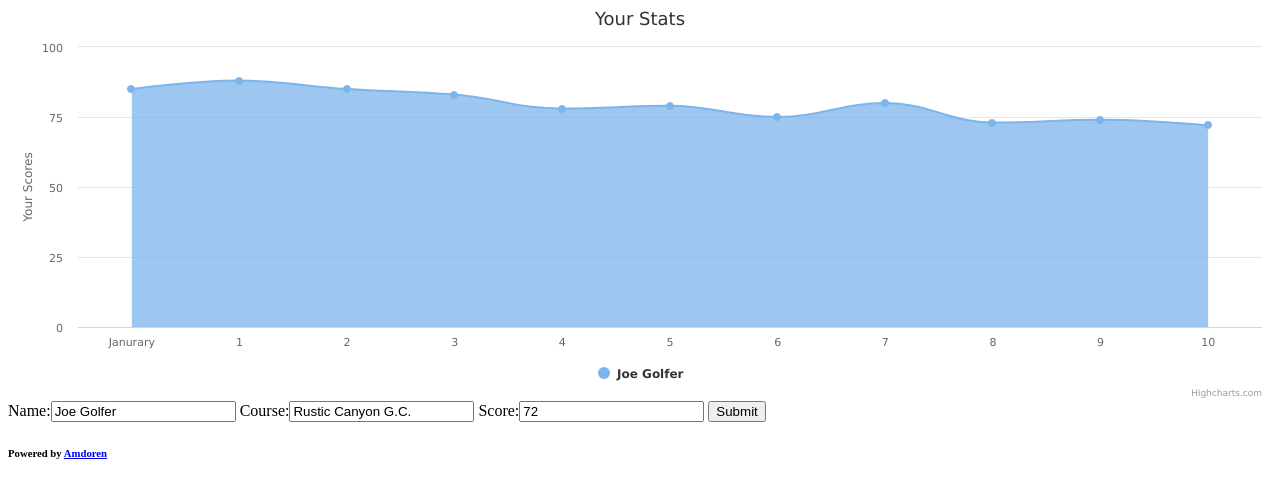
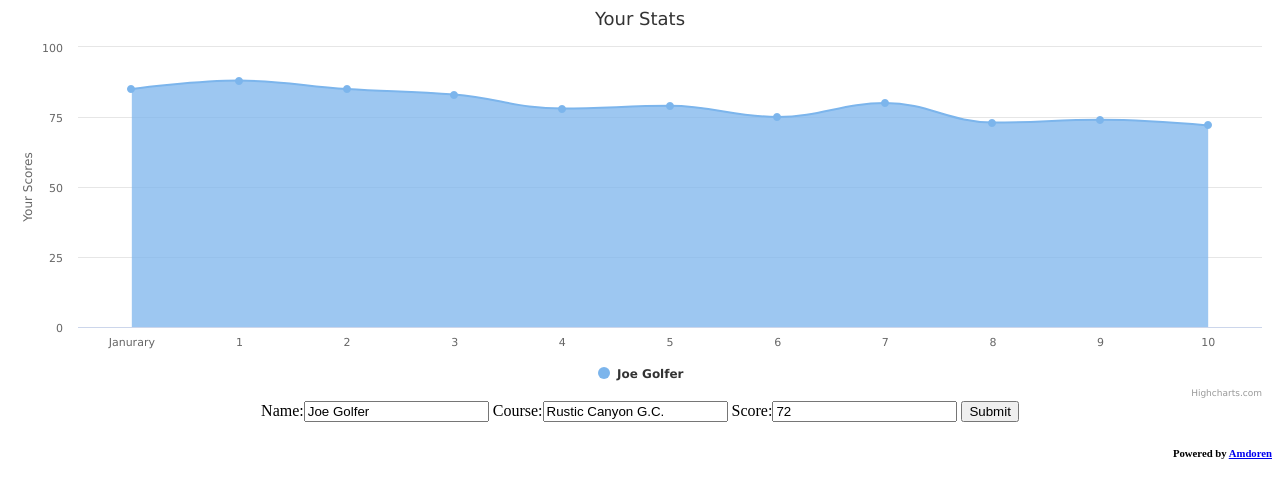
Before and after one commit to TheFern16/golfCompanion, a plain HTML site: page client/index.html in a window 1280 px wide. Shown: the part 79-576 px from the top of the page. Drawn offline with nearby package versions, Linux system fonts and the light colour scheme; some packages are replaced by stand-ins of ours; no server answers.

Commit message:
fixed formatting isses in html and aligned page

```diff
--- a/client/index.html
+++ b/client/index.html
@@ -15,5 +15,9 @@
     <script src="./rounds/golfer.js"></script>
     <script src="./services/services.js"></script>
   </body>
-  <footer><h6>Powered by <a href="https://www.amdoren.com">Amdoren</a><h6></footer>
+  <footer>
+    <div align="right">
+      <h6>Powered by <a href="https://www.amdoren.com">Amdoren</a></h6>
+    </div>
+  </footer>
 </html>
--- a/client/rounds/golfer.html
+++ b/client/rounds/golfer.html
@@ -22,6 +22,7 @@
     });
 })</script>
 
+<center>
   <div class="golfer">
     <form ng-submit="postScore(name, course, score)" ng-controller="GolferController">
       Name:<input type="text" ng-model="name" name="name">
@@ -32,8 +33,10 @@
         <span>{{ result.score }} {{ inputConfirmed }} </span>
       </div>
     </form>
+  </div>
+</center>
 
-
+<center>
   <div class="golfer" ng-repeat="score in data.scores">
     <div class="info">
       <div class="post">
@@ -41,4 +44,4 @@
       </div>
     </div>
   </div>
-</div>
+</center>
```
Lines whose indentation alone changed are shown as unchanged.
